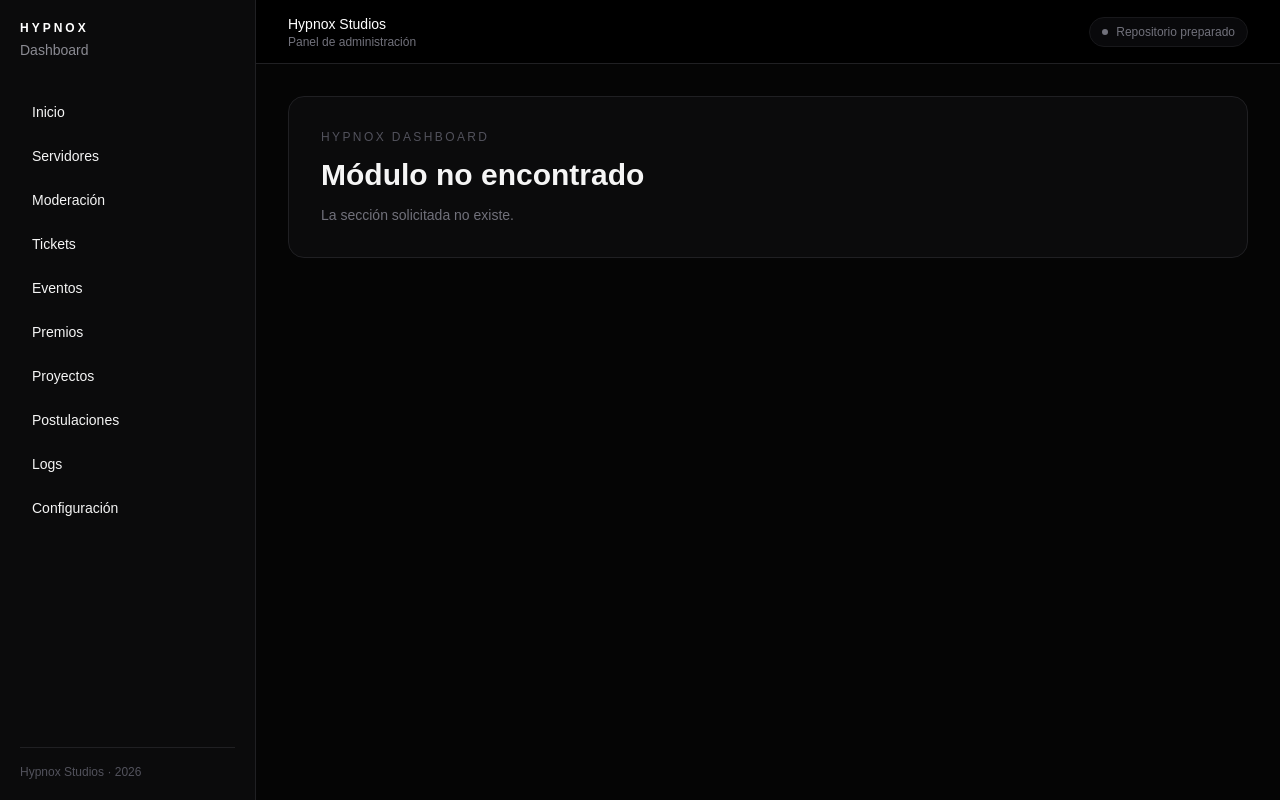
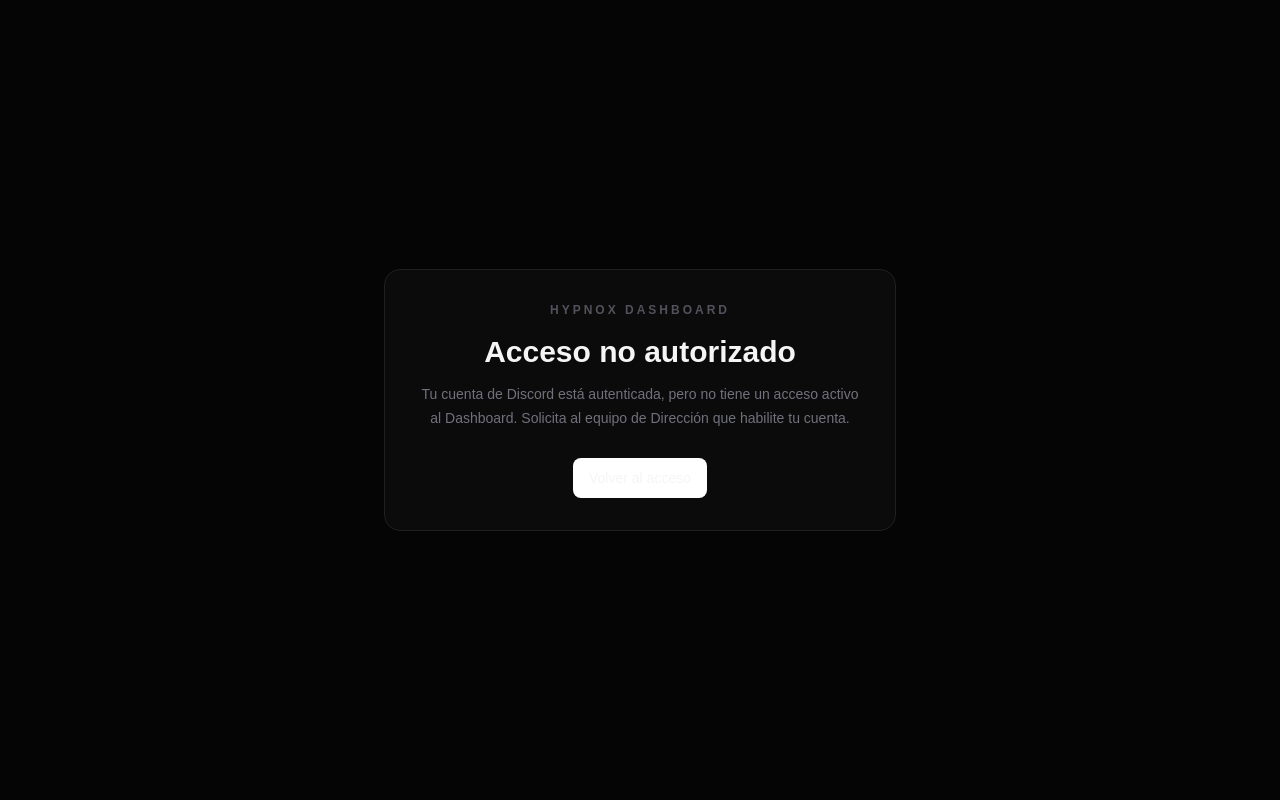
Before and after one commit to InochiNoYume/Hypnox-Dashboard, a Next.js app: page /acceso-denegado in a window 1280 px wide. Built offline with nearby package versions, Linux system fonts and the light colour scheme.

Commit message:
feat: add unauthorized dashboard page

```diff
--- /dev/null
+++ b/src/app/acceso-denegado/page.tsx
@@ -0,0 +1,19 @@
+import Link from 'next/link';
+
+export default function AccessDeniedPage() {
+  return (
+    <main className="flex min-h-screen items-center justify-center bg-[var(--background)] p-6">
+      <section className="w-full max-w-lg rounded-2xl border border-[var(--border)] bg-[var(--surface)] p-8 text-center">
+        <p className="text-xs font-semibold tracking-[0.25em] text-zinc-600">HYPNOX DASHBOARD</p>
+        <h1 className="mt-4 text-3xl font-semibold">Acceso no autorizado</h1>
+        <p className="mt-3 text-sm leading-6 text-zinc-500">
+          Tu cuenta de Discord está autenticada, pero no tiene un acceso activo al Dashboard.
+          Solicita al equipo de Dirección que habilite tu cuenta.
+        </p>
+        <Link href="/login" className="mt-7 inline-block rounded-lg bg-white px-4 py-2.5 text-sm font-medium text-black transition hover:bg-zinc-200">
+          Volver al acceso
+        </Link>
+      </section>
+    </main>
+  );
+}
```
